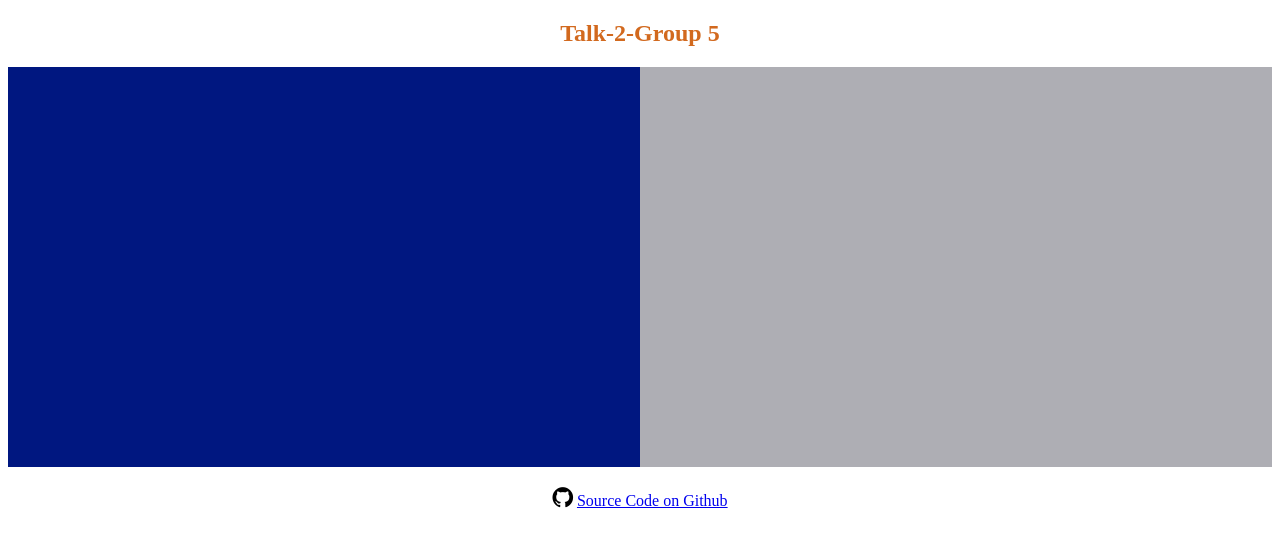
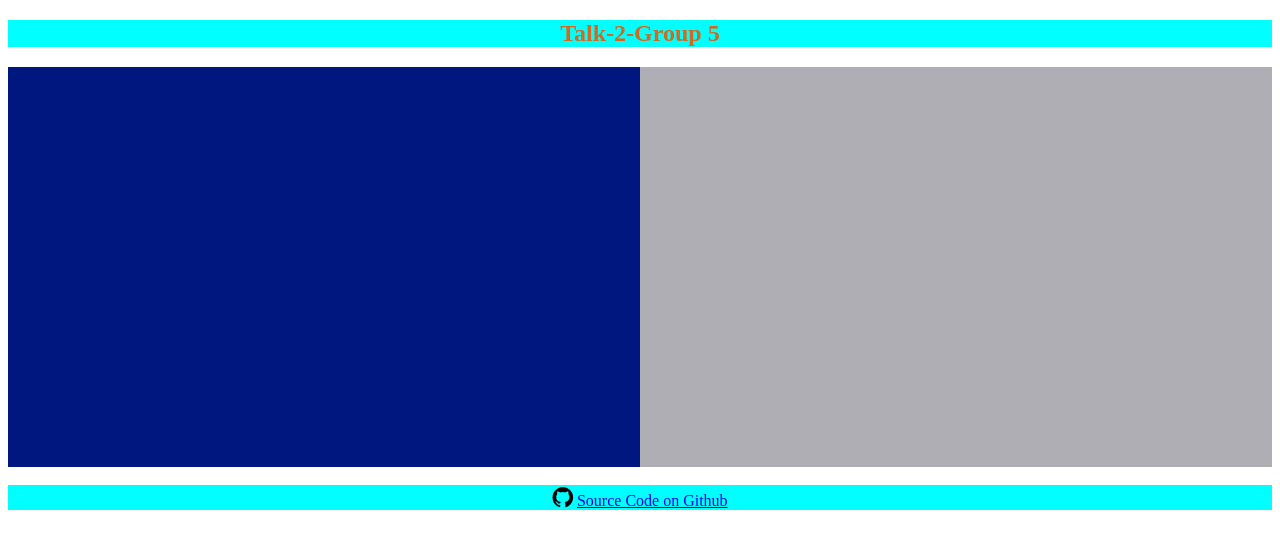
Before and after one commit to Chandupolisetty/talk-2-treasure-01, a website: page index.html in a window 1280 px wide. Drawn offline with Linux system fonts and the light colour scheme.

Commit message:
added background colors

```diff
--- a/styles/style.css
+++ b/styles/style.css
@@ -5,10 +5,12 @@ article{
   header{
       text-align: center;
       color:chocolate;
+      background-color:cyan
   }
   footer{
     text-align: center;
     color:black;
+    background-color:cyan
   }
 
   #colorSelector1{
```
